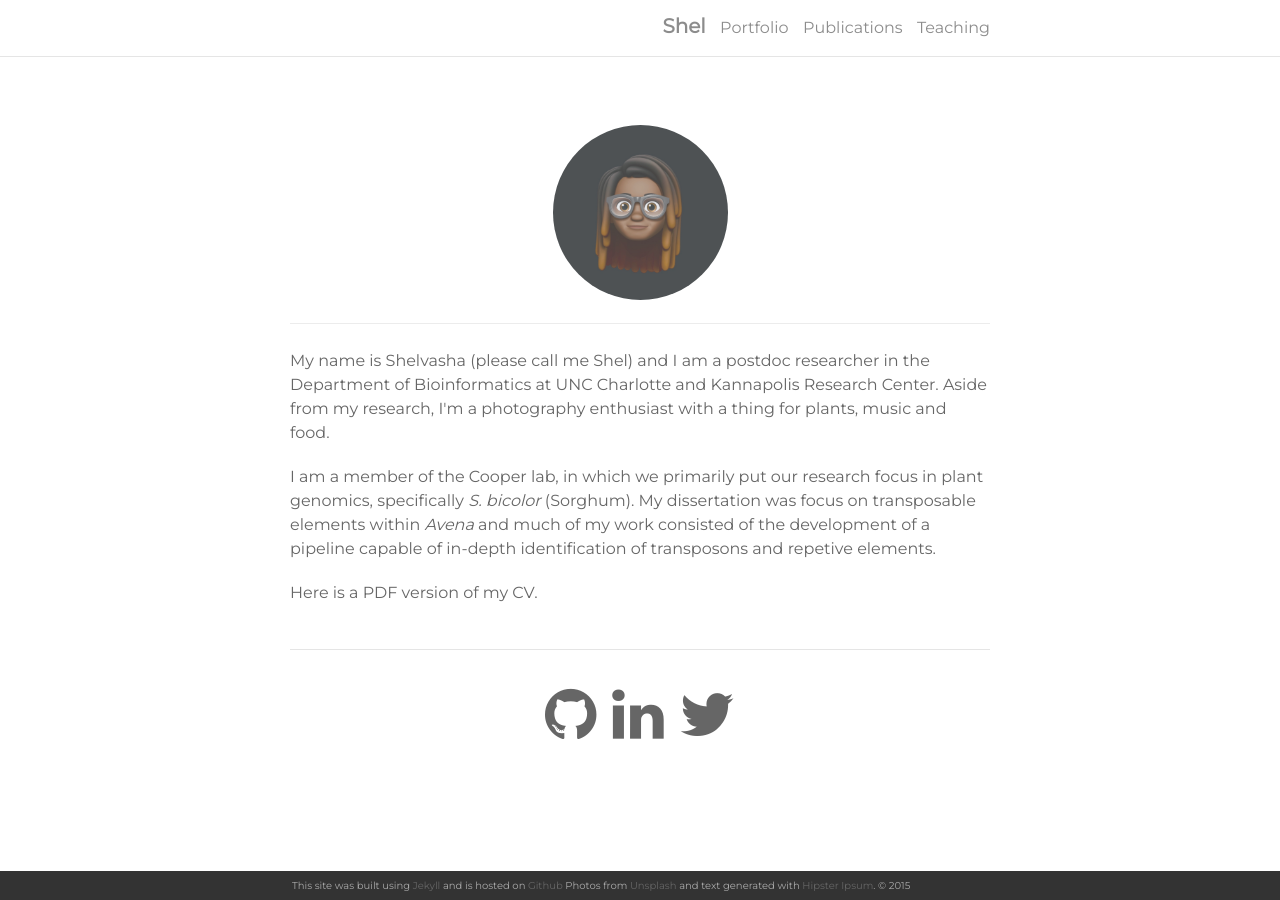
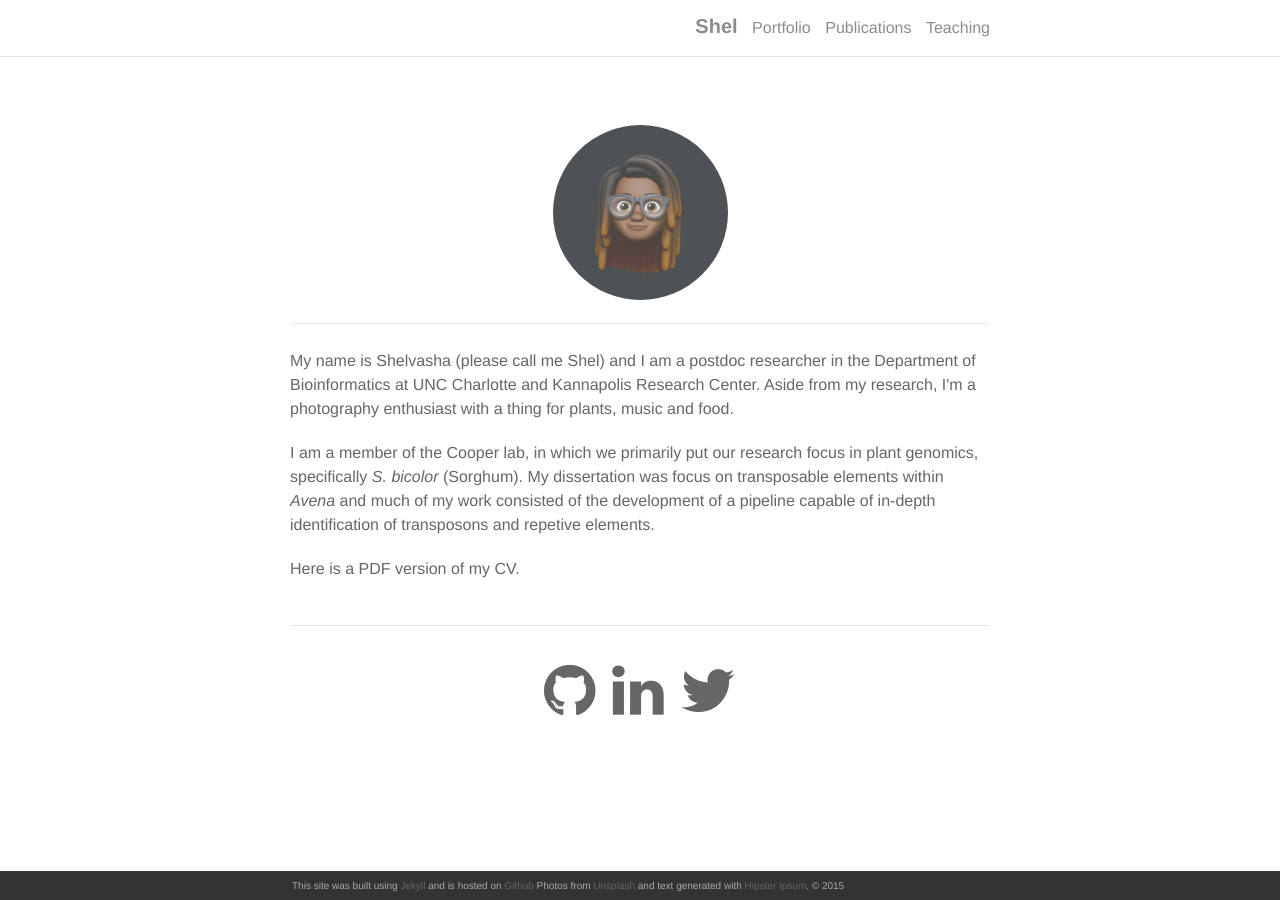
Before and after one commit to shelvasha/shelvasha.github.io, a Jekyll site: the page built from index.html, in a window 1280 px wide. Built offline with Jekyll 4.4.1, drawn with Linux system fonts in a browser that asks for light colours; nearby versions of some CDN libraries; the list of posts is cut into pages by our own code.

Commit message:
scss & css updates

```diff
--- a/_sass/_base.scss
+++ b/_sass/_base.scss
@@ -11,7 +11,7 @@ dl, dd, ol, ul, figure {
 
 
 /** Variables **********************************************/
-$base-font-family:              Montserrat, Helvetica, sans-serif;
+$base-font-family:              Myriad Pro, Helvetica, Arial, sans-serif;
 $base-line-height:              1.5em;
 $horizontal-spacing-unit:       50px;
 $vertical-spacing-unit:         40px;
--- a/_sass/_layout.scss
+++ b/_sass/_layout.scss
@@ -5,7 +5,7 @@
 
 .site-header {
 border-bottom: 1px solid $grey-color-light;
-font-family: Helvetica, Arial, sans-serif;
+font-family: Myriad Pro, Helvetica, Arial, sans-serif;
 background-color: #fff;
 opacity: 0.75;
 position:fixed;
```
Also changed, not shown: css/normalize.css, 1 other file.
